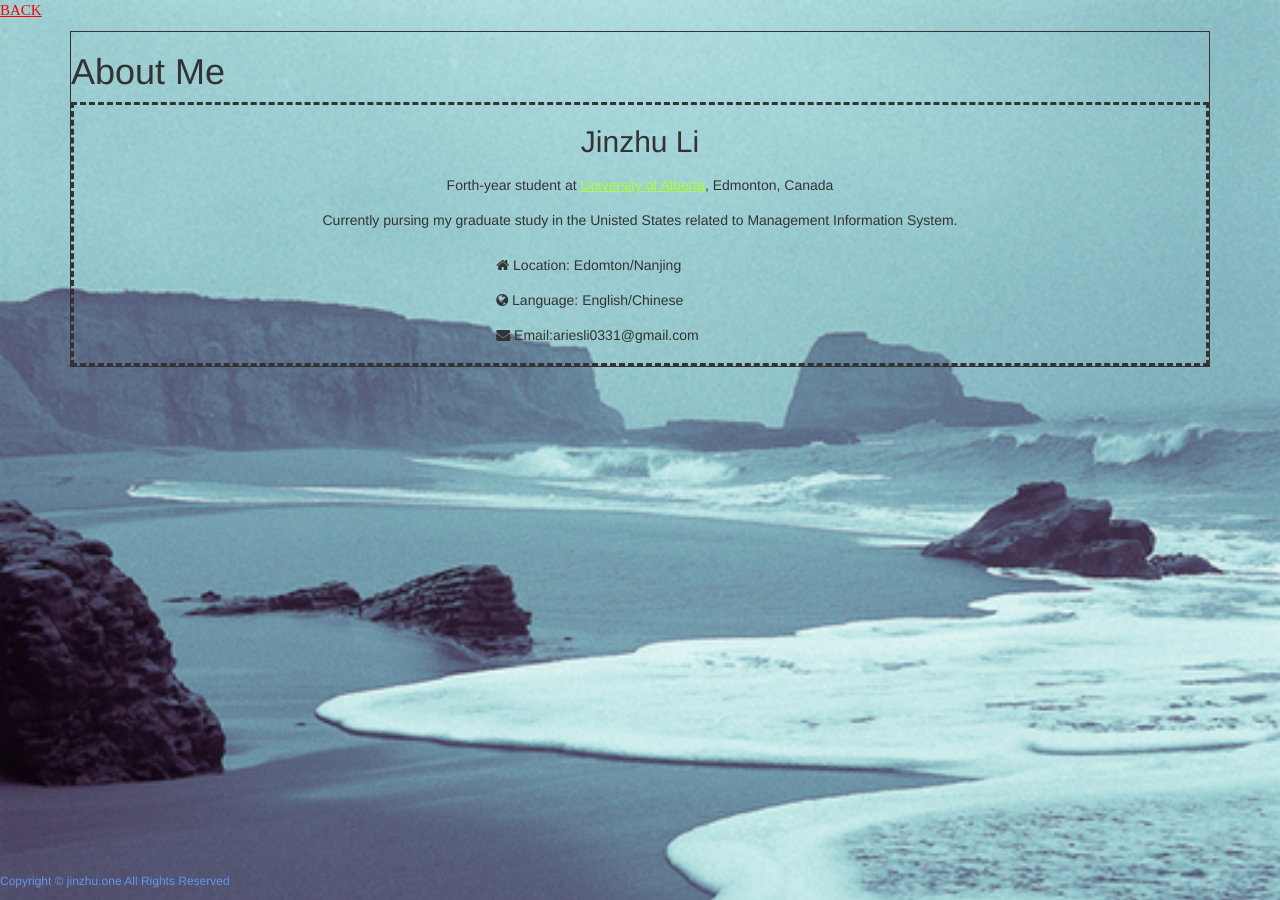
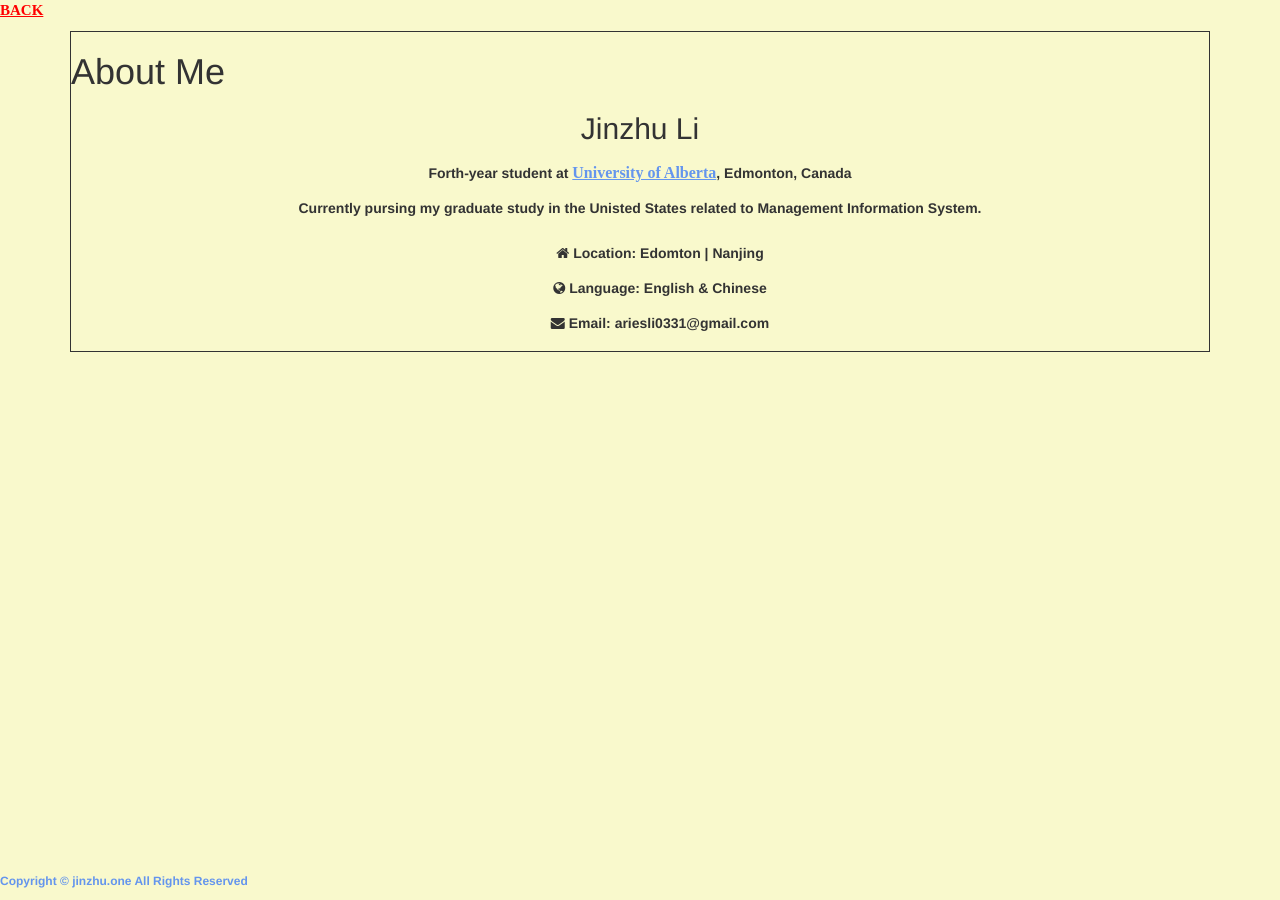
Before and after one commit to Aries0331/Aries0331.github.io, a Jekyll site: the page profile.html, which Jekyll copies as it is, in a window 1280 px wide. Built offline with Jekyll 4.4.1, drawn with Linux system fonts in a browser that asks for light colours; some web fonts are replaced.

Commit message:
fix problem in profile

```diff
--- a/css/profile.css
+++ b/css/profile.css
@@ -1,14 +1,12 @@
-html, body { height: 100%; }
-
-.container .inner-container .text {
-  border-style: dashed;
+html, body {
+  height: 100%;
+  font-weight: bolder;
 }
 
 body.profile {
-  background: url(../image/beach.jpg);
   background-repeat: no-repeat;
   background-size: cover;
-  background-color: rgba(0, 255, 255, 0.2);
+  background-color: rgba(225, 225, 0, 0.2);
 }
 
 .nav {
@@ -57,13 +55,12 @@ i.material-icons {
 .list > li {
   position: relative;
   display: block;
-  text-align: left;
-  padding-left: 35%;
 }
 
 a.ua {
-  text-decoration: underline;;
-  color: 	#ADFF2F;
+  text-decoration: underline;
+  font-family: 'Annie Use Your Telescope';font-size: 16px;
+  color: 	#6495ED;
 }
 
 .footer {
--- a/profile.html
+++ b/profile.html
@@ -11,6 +11,7 @@
     <meta name="viewport" content="width=device-width, initial-scale=1">
     <link rel="stylesheet" href="https://cdnjs.cloudflare.com/ajax/libs/font-awesome/4.7.0/css/font-awesome.min.css">
     <link href='//fonts.googleapis.com/css?family=Allura' rel='stylesheet'>
+    <link href='//fonts.googleapis.com/css?family=Annie Use Your Telescope' rel='stylesheet'>
     <title>About Me -- Jinzhu</title>
     <!-- link html to css -->
     <link href="css/profile.css" type="text/css" rel="stylesheet">
@@ -37,15 +38,15 @@
           <ul class="list">
             <li>
               <i class="fa fa-home"></i>
-              <span class="location">Location: Edomton/Nanjing</span>
+              <span class="location">Location: Edomton | Nanjing</span>
             </li>
             <li>
               <i class="fa fa-globe"></i>
-              <span class="country">Language: English/Chinese</span>
+              <span class="country">Language: English & Chinese</span>
             </li>
             <li>
               <i class="fa fa-envelope"></i>
-              <span clsss="email">Email:ariesli0331@gmail.com</span>
+              <span clsss="email">Email: ariesli0331@gmail.com</span>
             </li>
           </ul>
         </div>
```
